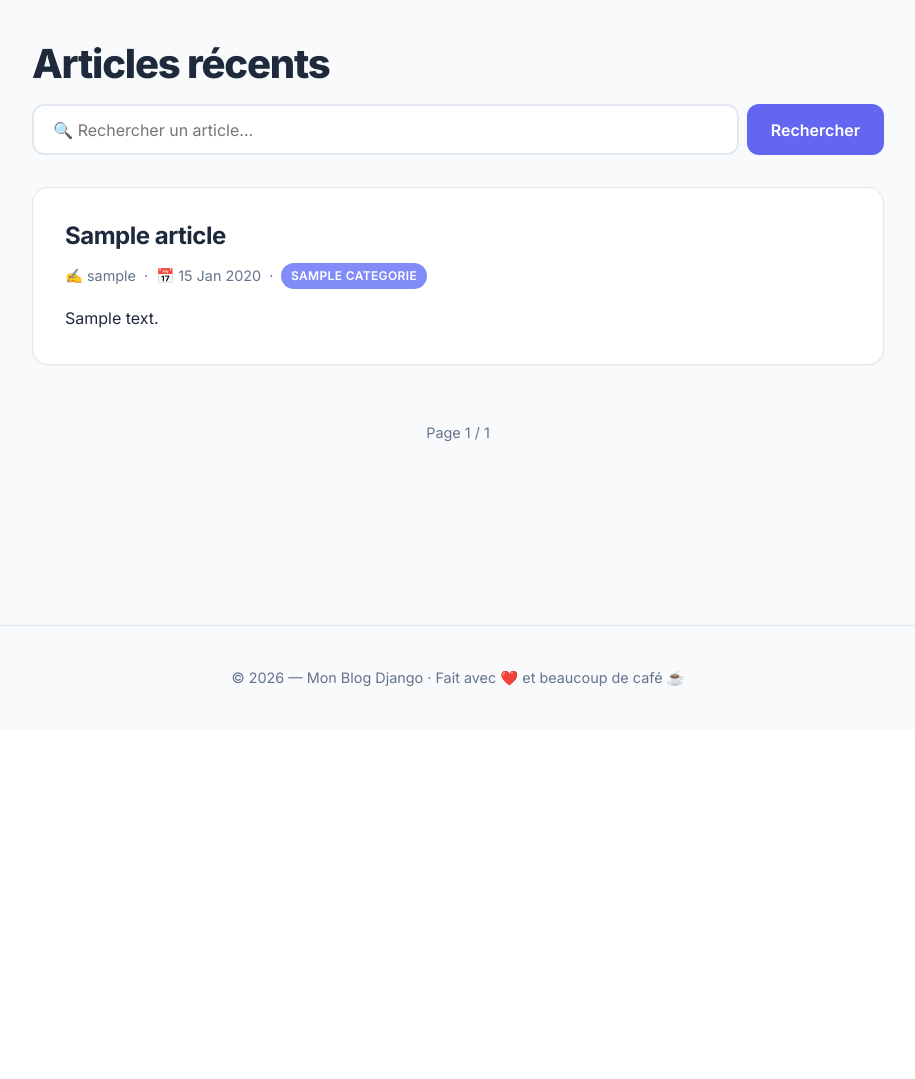
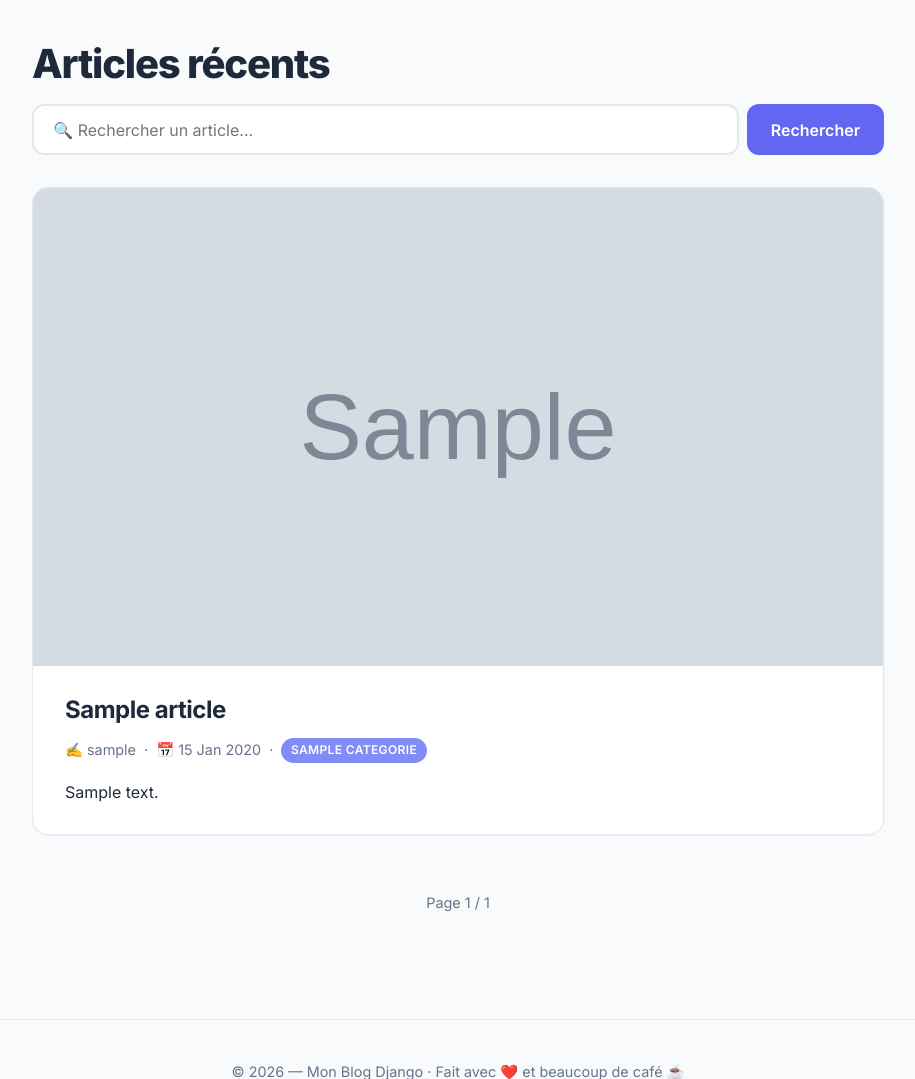
Before and after one commit to Nnos5/mon-blog, a Django app: page / in a window 1280 px wide. Shown: the part 70-1149 px from the top of the page, without its empty margins (182-1097 px from the left). Before the commit the page ends 757 px from the top, so only its background shows below. Run offline with Django 5.2, Linux system fonts and the light colour scheme; tables that the repository leaves empty hold one stand-in row (values such as "Sample post"); grey boxes marked "Sample" are stand-in pictures.

Commit message:
ajout image par defaut et images pour articles okay

```diff
--- a/blog/admin.py
+++ b/blog/admin.py
@@ -15,6 +15,7 @@ class ArticleAdmin(admin.ModelAdmin):
     search_fields = ('titre', 'contenu', 'auteur_username')
     prepopulated_fields = {'slug': ('titre',)}
     date_hierarchy = 'date_publication'
+    fields = ('titre', 'slug', 'contenu', 'image', 'auteur', 'categorie', 'publie')
 
 @admin.register(Commentaire)
 class CommentaireAdmin(admin.ModelAdmin):
--- a/blog/forms.py
+++ b/blog/forms.py
@@ -30,7 +30,7 @@ class ArticleForm(forms.ModelForm):
 
     class Meta:
         model = Article
-        fields = ['titre', 'contenu', 'categorie', 'publie']
+        fields = ['titre', 'contenu', 'image', 'categorie', 'publie']
         widgets = {
             'titre': forms.TextInput(attrs={'placeholder': "Titre de l'article"}),
             'contenu': forms.Textarea(attrs={'rows': 8, 'placeholder': "Contenu de l'article..."}),
--- a/blog/models.py
+++ b/blog/models.py
@@ -20,6 +20,11 @@ class Article(models.Model):
     titre = models.CharField(max_length=200)
     slug = models.SlugField(max_length=200, unique=True)
     contenu = models.TextField()
+    image = models.ImageField(
+        upload_to='articles/',
+        blank=True,
+        null=True
+    )
     auteur = models.ForeignKey(
         User,
         on_delete=models.CASCADE,
--- a/blog/templates/blog/article_form.html
+++ b/blog/templates/blog/article_form.html
@@ -5,7 +5,7 @@
 {% block content %}
 <h1>Nouvel article</h1>
 
-<form method="post" class="comment-form">
+<form method="post" class="comment-form" enctype="multipart/form-data">
     {% csrf_token %}
 
     {% if form.non_field_errors %}
--- a/blog/templates/blog/article_list.html
+++ b/blog/templates/blog/article_list.html
@@ -1,4 +1,5 @@
 {% extends 'blog/base.html' %}
+{% load static %}
 
 {% block title %}Articles — Mon Blog{% endblock %}
 
@@ -18,7 +19,17 @@
 {% if page_obj %}
     <div class="articles-grid">
         {% for article in page_obj %}
-            <article>
+            <article class="card">
+                {% if article.image %}
+                    <a href="{% url 'blog:article_detail' article.slug %}" class="card-image">
+                        <img src="{{ article.image.url }}" alt="{{ article.titre }}">
+                    </a>
+                {% else %}
+                    <a href="{% url 'blog:article_detail' article.slug %}" class="card-image card-image-placeholder">
+                        <img src="{% static 'images/article.jpg' %}" alt="Image par défaut">
+                    </a>
+                {% endif %}
+                <div class="card-body">
                     <h2>
                         <a href="{% url 'blog:article_detail' article.slug %}">
                             {{ article.titre }}
@@ -34,6 +45,7 @@
                         {% endif %}
                     </p>
                     <p style="margin-top:1rem;">{{ article.contenu|truncatewords:30 }}</p>
+                </div>
             </article>
         {% endfor %}
     </div>
--- a/monblog/settings.py
+++ b/monblog/settings.py
@@ -134,3 +134,8 @@ MAILERS = {
 # Redirections auth
 LOGIN_REDIRECT_URL = '/'          # après connexion → accueil
 LOGOUT_REDIRECT_URL = '/'         # après déconnexion → accueil
+
+
+# Médias (uploads)
+MEDIA_URL = '/media/'
+MEDIA_ROOT = BASE_DIR / 'media'
--- a/monblog/urls.py
+++ b/monblog/urls.py
@@ -16,9 +16,15 @@ Including another URLconf
 """
 from django.contrib import admin
 from django.urls import path, include
+from django.conf import settings
+from django.conf.urls.static import static
 
 urlpatterns = [
     path('admin/', admin.site.urls),
     path('accounts/', include('django.contrib.auth.urls')),
     path('', include('blog.urls')),
 ]
+
+# 👇 Servir les médias en développement
+if settings.DEBUG:
+    urlpatterns += static(settings.MEDIA_URL, document_root=settings.MEDIA_ROOT)
--- a/requirements.txt
+++ b/requirements.txt
@@ -1,3 +1,4 @@
 asgiref==3.13.0
 Django==6.1.3
+pillow==13.0.0
 sqlparse==0.6.1
--- a/static/css/style.css
+++ b/static/css/style.css
@@ -680,3 +680,39 @@ footer a {
         width: 100%;
     }
 }
+
+/* ============================================
+   CARTES AVEC IMAGE
+   ============================================ */
+article.card {
+    padding: 0;
+    overflow: hidden;
+}
+
+.card-image {
+    display: block;
+    overflow: hidden;
+    aspect-ratio: 16 / 9;
+    background: var(--border);
+}
+
+.card-image img {
+    width: 100%;
+    height: 100%;
+    object-fit: cover;
+    transition: transform var(--transition-slow);
+}
+
+article.card:hover .card-image img {
+    transform: scale(1.05);
+}
+
+.card-body {
+    padding: 1.75rem 2rem;
+}
+
+@media (max-width: 768px) {
+    .card-body {
+        padding: 1.25rem 1.5rem;
+    }
+}
```
Also changed, not shown: blog/templates/blog/article_detail.html (+10 -0 lines), blog/migrations/0004_article_image.py (added), static/images/blog.jpg (added), static/images/blog2.jpg (added), 1 other file. Lines whose indentation alone changed are shown as unchanged.
